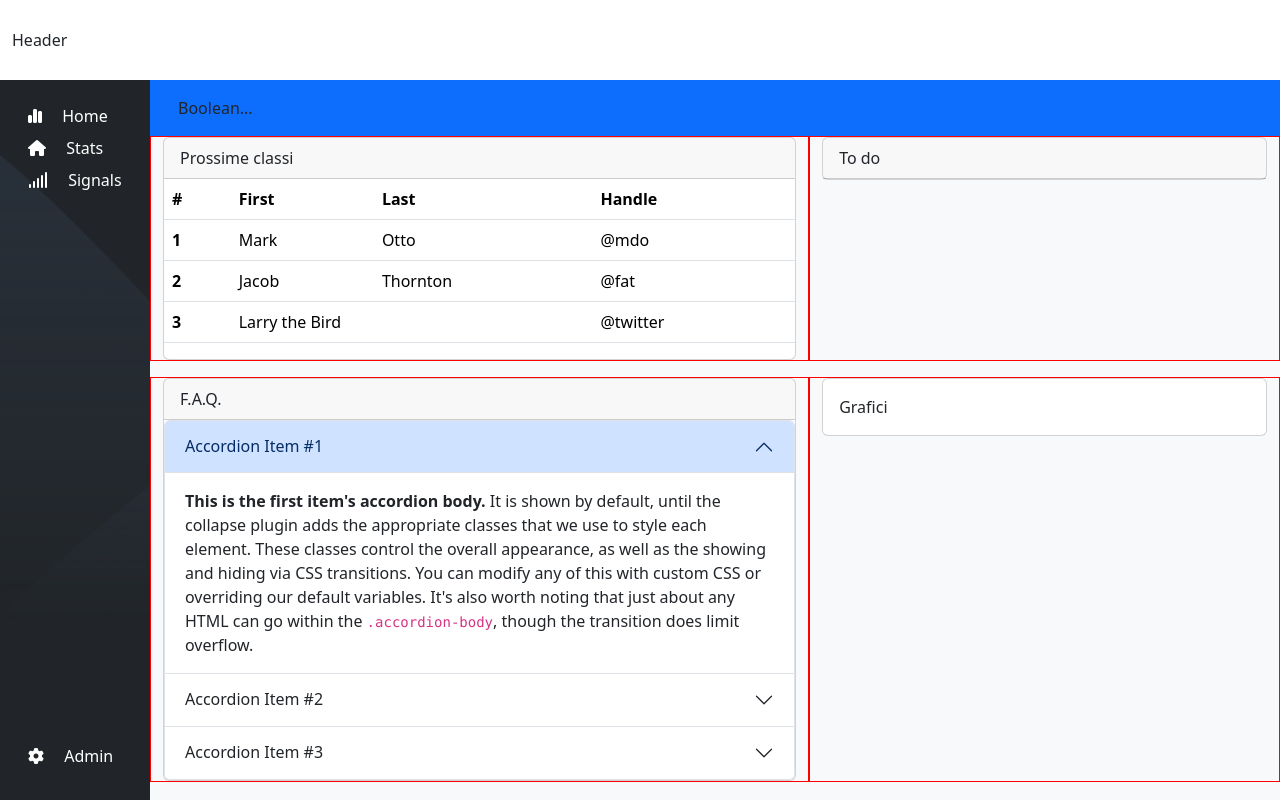
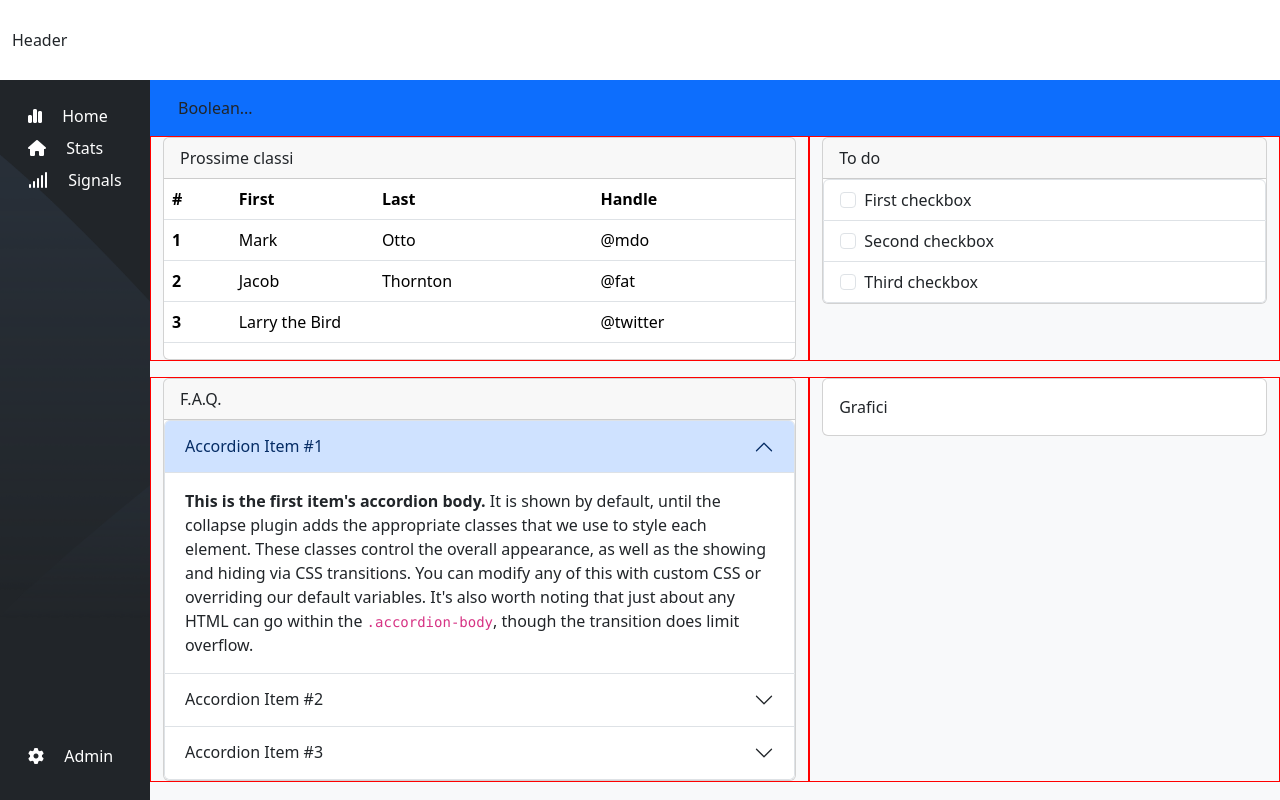
Before and after one commit to DavideBernasconi13/html-css-bootstrap-dashboard, a plain HTML site: page index.html in a window 1280 px wide. Drawn offline with nearby package versions, Linux system fonts and the light colour scheme.

Commit message:
add to do list structure

```diff
--- a/index.html
+++ b/index.html
@@ -115,6 +115,26 @@
                                 <div class="card-header">
                                     To do
                                 </div>
+                                <ul class="list-group">
+                                    <li class="list-group-item">
+                                        <input class="form-check-input me-1" type="checkbox" value=""
+                                            id="firstCheckboxStretched">
+                                        <label class="form-check-label stretched-link"
+                                            for="firstCheckboxStretched">First checkbox</label>
+                                    </li>
+                                    <li class="list-group-item">
+                                        <input class="form-check-input me-1" type="checkbox" value=""
+                                            id="secondCheckboxStretched">
+                                        <label class="form-check-label stretched-link"
+                                            for="secondCheckboxStretched">Second checkbox</label>
+                                    </li>
+                                    <li class="list-group-item">
+                                        <input class="form-check-input me-1" type="checkbox" value=""
+                                            id="thirdCheckboxStretched">
+                                        <label class="form-check-label stretched-link"
+                                            for="thirdCheckboxStretched">Third checkbox</label>
+                                    </li>
+                                </ul>
 
                             </div>
                         </div>
```
